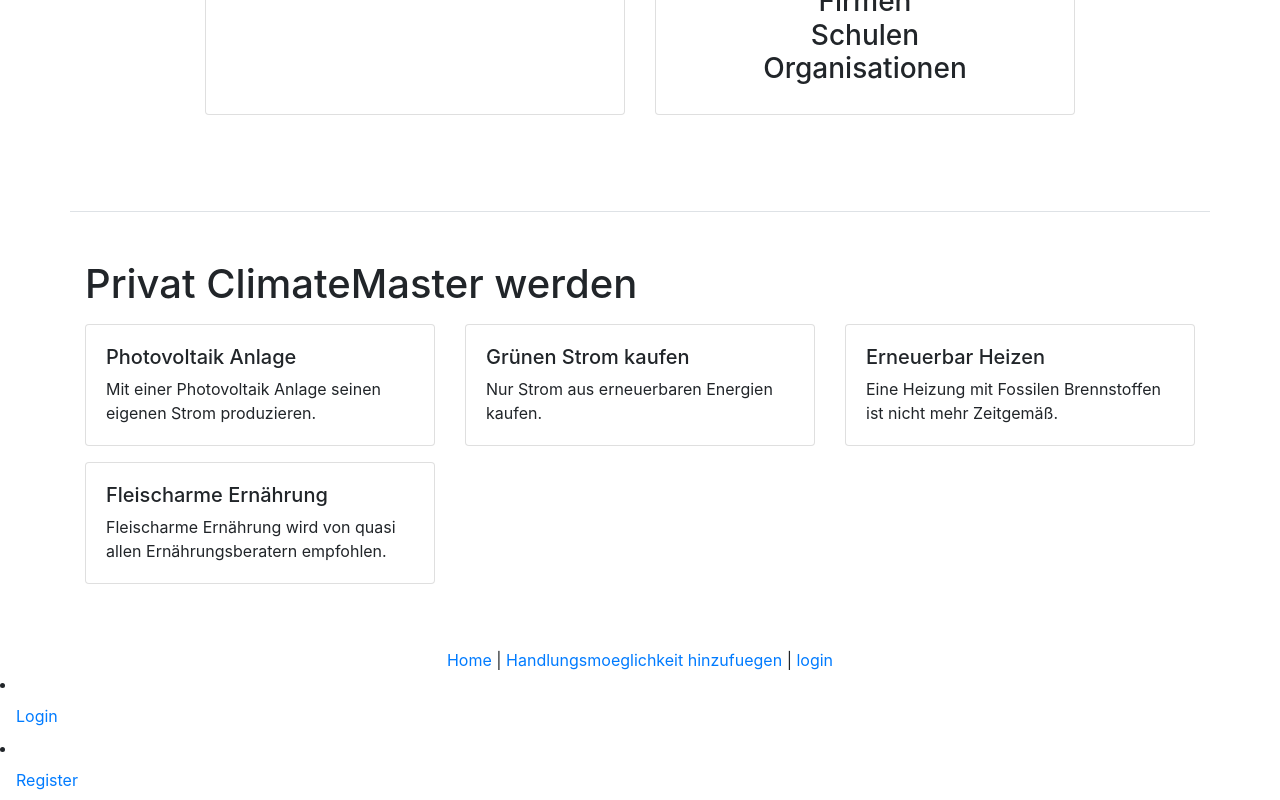
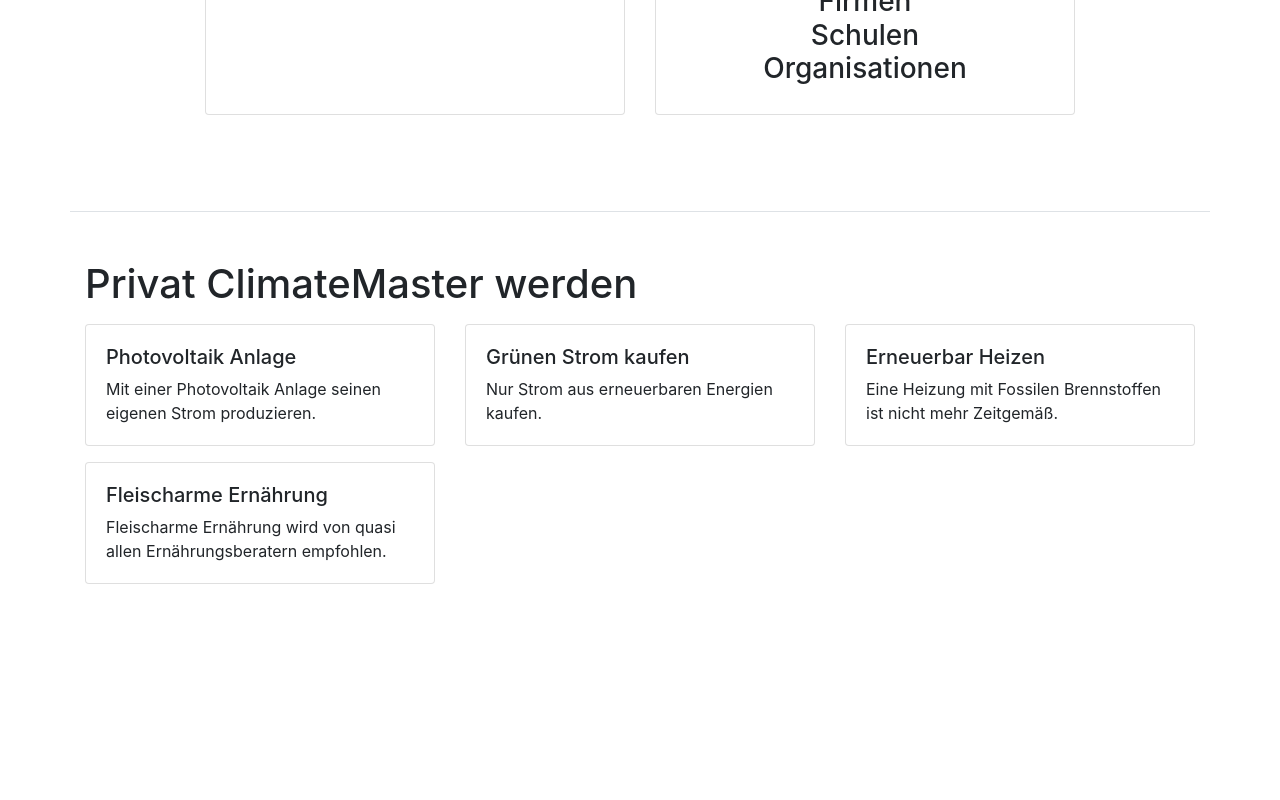
Before and after one commit to Ellse1/ClimateMaster_NuxtFrontend, a Nuxt app: page / in a window 1280 px wide. Shown: the part 981-1781 px from the top of the page. After the commit the page ends 1629 px from the top, so only its background shows below. Built offline with nearby package versions, Linux system fonts and the light colour scheme.

Commit message:
LogIn Functionality nice

```diff
--- a/layouts/default.vue
+++ b/layouts/default.vue
@@ -1,30 +1,17 @@
 <template>
   <div>
+
+    <div v-if="loggedIn" class="text-center">
+      <h3>Hallo {{user.name}}</h3>
+    </div>
+
     <nuxt />
 
-    <div class="text-center">
-      <nuxt-link to="/" exact-active-class="active">Home</nuxt-link> |
-      <nuxt-link to="/HandlungsvorschalgHinzufuegen" exact-active-class="active">Handlungsmoeglichkeit hinzufuegen</nuxt-link> |
-      <nuxt-link to="/login" exact-active-class="active">login</nuxt-link>
+    <div v-if="loggedIn" class="text-center">
+        <nuxt-link to="/HandlungsvorschalgHinzufuegen" exact-active-class="active">Handlungsmoeglichkeit hinzufuegen</nuxt-link> |
+        <nuxt-link to="/" exact-active-class="active">Home</nuxt-link> |
+        <a @click.prevent="logout" href="#">logout</a>
     </div>
-
-                    <template v-if="!loggedIn">
-                        <li class="nav-item">
-                            <nuxt-link to="/login" class="nav-link">
-                                Login
-                            </nuxt-link>
-                        </li>
-                        <li class="nav-item">
-                            <a class="nav-link" href="">Register</a>
-                        </li>
-                    </template>
-                    <template v-if="loggedIn">
-                        <li class="nav-item">
-                            <a class="nav-link" @click.prevent="logout" href="#">
-                                    Logout
-                            </a>
-                        </li>
-                    </template>
 
   </div>
 </template>
--- a/pages/HandlungsvorschalgHinzufuegen.vue
+++ b/pages/HandlungsvorschalgHinzufuegen.vue
@@ -22,3 +22,9 @@
         </form>
     </div>
 </template>
+
+<script>
+export default {
+    middleware : 'auth'
+}
+</script>
```
